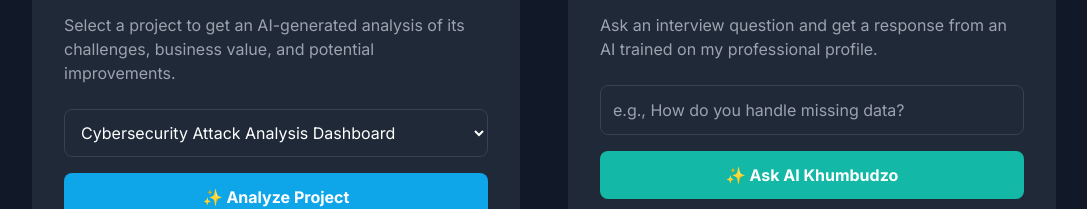
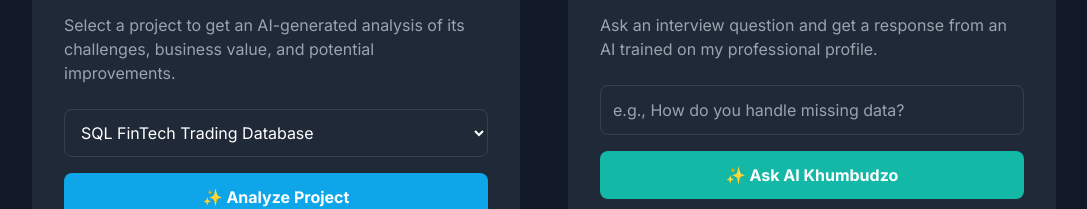
Before and after one commit to MrDoItRight/data-portfolio-website, a plain HTML site: page index.html in a window 1280 px wide. Shown: the part 4511-4720 px from the top of the page, without its empty margins (96-1183 px from the left). Drawn offline with nearby package versions, Linux system fonts and the light colour scheme.

Commit message:
SQL added to AI insights

```diff
--- a/index.html
+++ b/index.html
@@ -297,8 +297,10 @@ df.to_csv('sales_data_clean.csv', index=False)
                         <h3 class="text-2xl font-bold text-white mb-4">Project Deep Dive</h3>
                         <p class="text-gray-400 mb-6">Select a project to get an AI-generated analysis of its challenges, business value, and potential improvements.</p>
                         <select id="project-select" class="w-full bg-gray-800 border border-gray-700 text-white rounded-lg p-3 mb-4 focus:ring-sky-500 focus:border-sky-500">
+                            <option value="project3">SQL FinTech Trading Database</option>
                             <option value="project1">Cybersecurity Attack Analysis Dashboard</option>
                             <option value="project2">Python ETL & Data Cleaning Pipeline</option>
+
                         </select>
                         <button id="analyze-project-btn" class="w-full bg-sky-500 hover:bg-sky-600 text-white font-bold py-3 px-6 rounded-lg transition disabled:opacity-50 disabled:cursor-not-allowed">
                             ✨ Analyze Project
```
